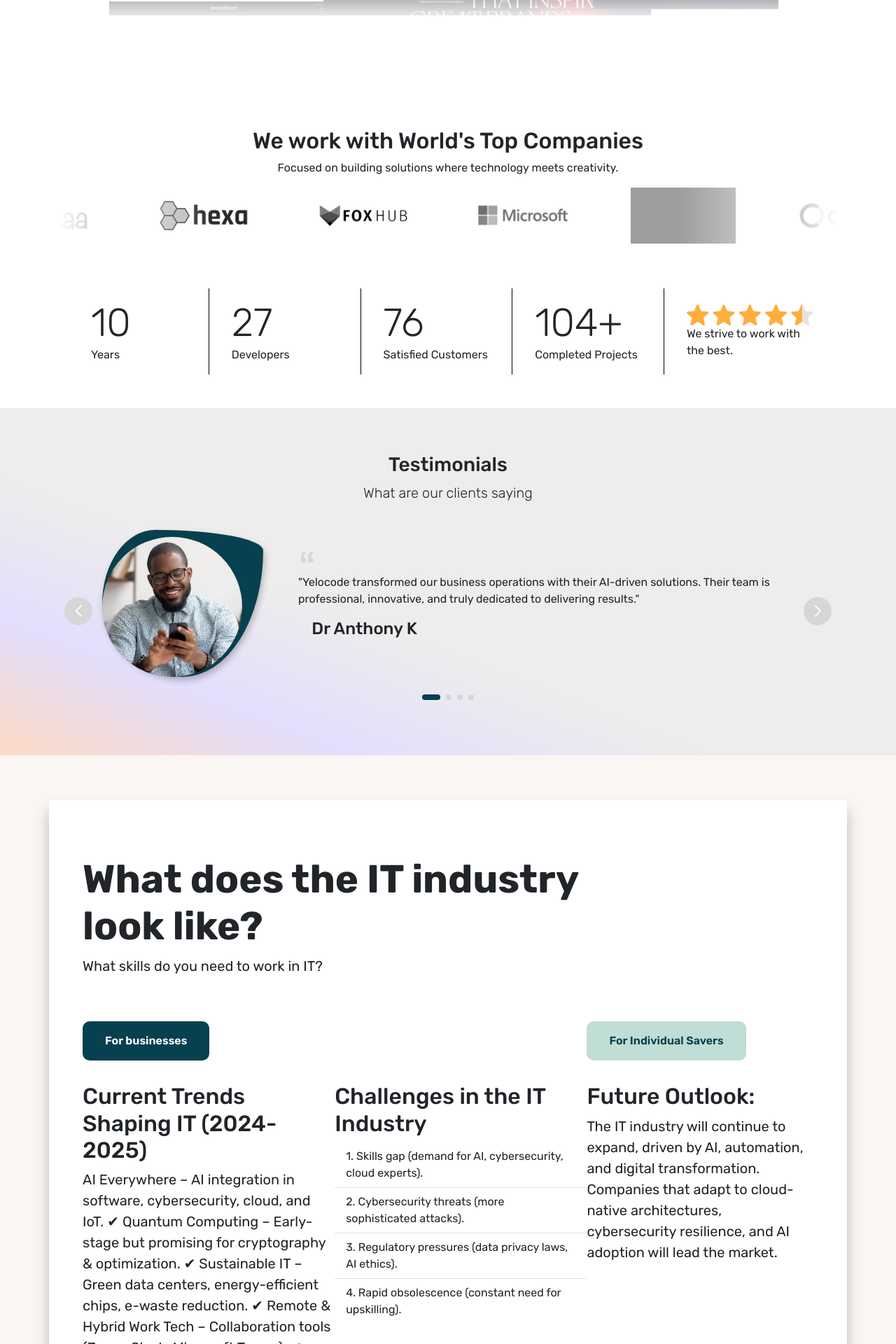
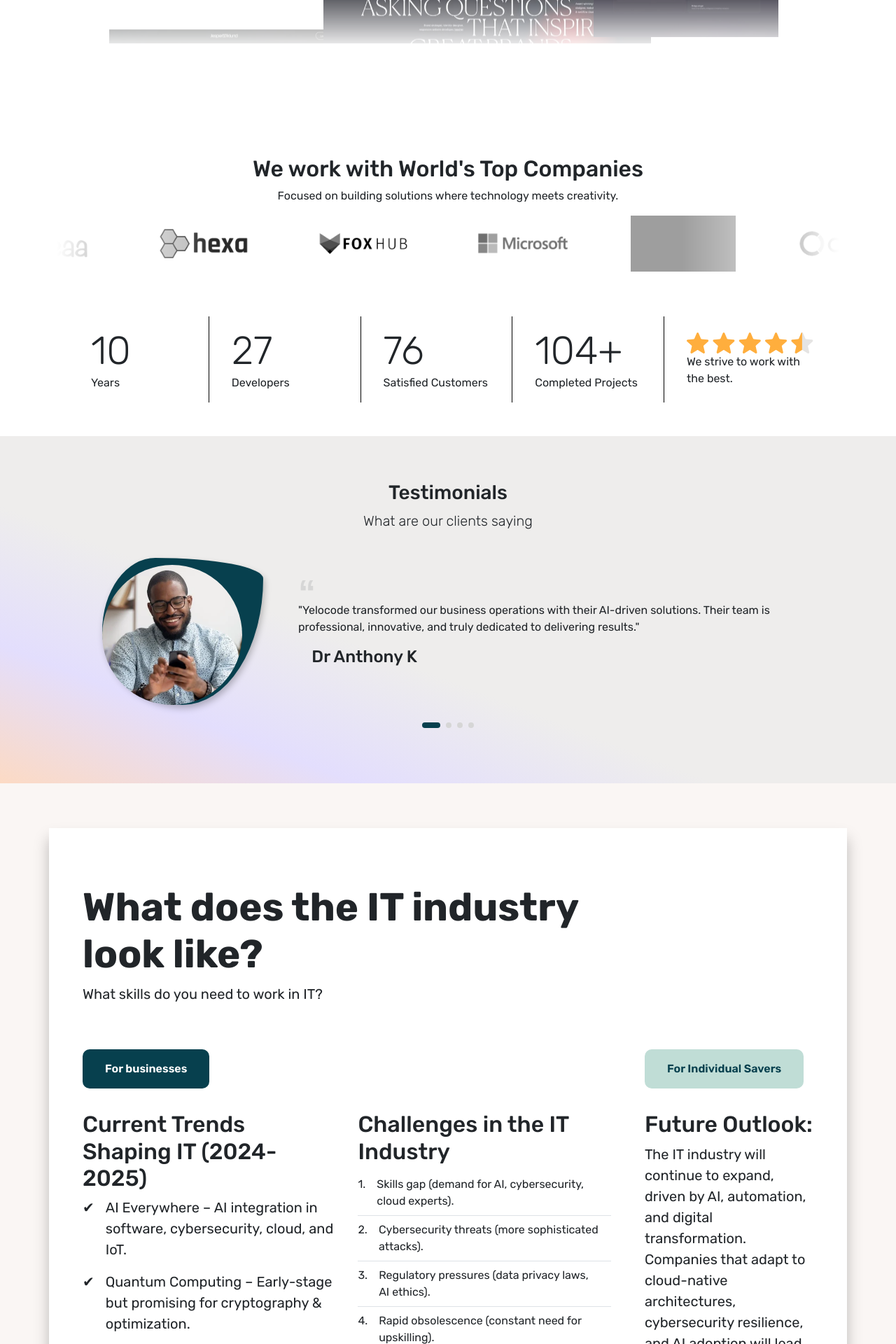
Before and after one commit to codesbycj/Yelo, a PHP site: page / in a window 1280 px wide. Shown: the part 1560-3480 px from the top of the page at 70% size. Run offline with PHP 8.4, Linux system fonts and the light colour scheme; grey boxes are pictures that could not be loaded.

Commit message:
Home Page locked nd loaded

```diff
--- a/inc/footer.php
+++ b/inc/footer.php
@@ -1,19 +1,18 @@
 <footer>
     <div class="footer container">
         <div class="top">
-                <div class="each">
+            <div class="each eacher">
                 <img src="assets/10001.png" alt="" srcset="" style="width: 100px;">
             </div>
 
+            <div class="mobile">
                 <div class="each">
                     <p class="my-0 fw-bold" style="font-size: 13px; color: gray;">Products</p>
 
                     <p class="my-0">Products</p>
                     <p class="my-0">Products</p>
                     <p class="my-0">Products</p>
-                    <p class="my-0">Products</p>
-                    <p class="my-0">Products</p>
-                    <p class="my-0">Products</p>
+
                 </div>
                 <div class="each">
                     <p class="my-0 fw-bold" style="font-size: 13px; color: gray;">Resources</p>
@@ -21,19 +20,15 @@
                     <p class="my-0">Plan Cost Calculator</p>
                     <p class="my-0">Plan Cost Calculator</p>
                     <p class="my-0">Products</p>
-                    <p class="my-0">Plan Cost Calculator</p>
-                    <p class="my-0">Products</p>
-                    <p class="my-0">Products</p>
+
                 </div>
                 <div class="each">
                     <p class="my-0 fw-bold" style="font-size: 13px; color: gray;">Company</p>
 
                     <p class="my-0">Products</p>
                     <p class="my-0">Products</p>
-                    <p class="my-0">Plan Cost Calculator</p>
-                    <p class="my-0">Plan Cost Calculators</p>
-                    <p class="my-0">Products</p>
-                    <p class="my-0">Products</p>
+
+                </div>
             </div>
         </div>
 
@@ -42,10 +37,6 @@
             <i class="fa-brands fa-twitter"></i>
             <i class="fa-brands fa-linkedin"></i>
             <i class="fa-brands fa-instagram"></i>
-                <p class="my-0">Privacy</p>
-                <p class="my-0">Terms and Conditions of Use</p>
-                <p class="my-0">Legal Disclosures</p>
-                <p class="my-0">Your Privacy Choices</p>
         </div>
     </div>
 </footer>
--- a/index.php
+++ b/index.php
@@ -33,16 +33,16 @@
 
                 <div class="inputSec">
                     <input type="text" name="" id="" placeholder="Enter your work email address">
-                    <button type="submit">Explore</button>
+                    <a class="btn" type="submit">Explore</a>
                 </div>
 
-                <p style="margin-top: 2rem;">Already have a Yelocode account? <a href=""
+                <p style="margin-top: 2rem;" class="">Already have a Yelocode account? <a href=""
                         style="font-weight: 500; color: var(--color-black);">Click here to log in</a></p>
 
-                <p style="font-size: 12px; margin-top: 4rem;">Your partner in groundbreaking technology solutions, transforming ideas into impactful digital experiences.</p>
+                <p style="font-size: 12px; margin-top: 4rem;" class="my-0">Your partner in groundbreaking technology solutions, transforming ideas into impactful digital experiences.</p>
             </div>
 
-            <div id="carouselExampleAutoplaying" class="carousel slide right" data-bs-ride="carousel">
+            <div id="carouselExampleAutoplaying" class="carousel slide right d-none d-md-block" data-bs-ride="carousel">
                 <div class="carousel-inner">
                     <div class="carousel-item active">
                         <img src="assets/ba1.jpeg" class="d-block w-100" alt="...">
@@ -105,7 +105,6 @@
         </div>
     </section>
 
-
     <!-- STUDENTS DETAILS -->
     <?php include('inc/student.php') ?>
 
@@ -138,27 +137,27 @@
         <div class="businesses container">
             <div class="business">
                 <p class="display-4">10</p>
-                <p>Years</p>
+                <p class="under">Years</p>
             </div>
 
             <div class="business">
                 <p class="display-4">27</p>
-                <p>Developers</p>
+                <p class="under">Developers</p>
             </div>
 
             <div class="business">
                 <p class="display-4">76</p>
-                <p>Satisfied Customers</p>
+                <p class="under">Satisfied Customers</p>
             </div>
 
             <div class="business">
                 <p class="display-4">104+</p>
-                <p>Completed Projects</p>
+                <p class="under">Completed Projects</p>
             </div>
 
             <div class="business">
                 <img src="assets/stars.svg" alt="" srcset="">
-                <p>We strive to work with the best.</p>
+                <p class="under">We strive to work with the best.</p>
             </div>
         </div>
     </section>
@@ -263,7 +262,7 @@
     <!-- START YOUR ROAD -->
     <div id="start">
         <div class="start container">
-            <div class="top" style="width: 80%;">
+            <div class="top">
                 <h2 class="display-4 fw-bold">What does the IT industry look like?</h2>
                 <p class="my-0">What skills do you need to work in IT?</p>
             </div>
@@ -276,20 +275,20 @@
                     <div class="topTwo">
                         <div class="each">
                             <h2>Current Trends Shaping IT (2024-2025)</h2>
-                            <p> AI Everywhere – AI integration in software, cybersecurity, cloud, and IoT.
-                                ✔ Quantum Computing – Early-stage but promising for cryptography & optimization.
-                                ✔ Sustainable IT – Green data centers, energy-efficient chips, e-waste reduction.
-                                ✔ Remote & Hybrid Work Tech – Collaboration tools (Zoom, Slack, Microsoft Teams).
-                                ✔ Metaverse & AR/VR – Growth in virtual workspaces, gaming, and training simulations.</p>
+                            <p class="d-flex gap-3"> <span> ✔</span> AI Everywhere – AI integration in software, cybersecurity, cloud, and IoT. </p>
+                            <p class="d-flex gap-3"> <span> ✔</span> Quantum Computing – Early-stage but promising for cryptography & optimization. </p>
+                            <p class="d-flex gap-3"> <span>✔ </span>Sustainable IT – Green data centers, energy-efficient chips, e-waste reduction. </p>
+                            <p class="d-flex gap-3"> <span> ✔</span> Remote & Hybrid Work Tech – Collaboration tools (Zoom, Slack, Microsoft Teams). </p>
+                            <p class="d-flex gap-3"> <span> ✔</span> Metaverse & AR/VR – Growth in virtual workspaces, gaming, and training simulations.</p>
                         </div>
 
-                        <div class="each">
+                        <div class="each d-none d-lg-block">
                             <h2>Challenges in the IT Industry</h2>
                             <ul class="list-group list-group-flush">
-                                <li class="list-group-item">1. Skills gap (demand for AI, cybersecurity, cloud experts).</li>
-                                <li class="list-group-item">2. Cybersecurity threats (more sophisticated attacks).</li>
-                                <li class="list-group-item">3. Regulatory pressures (data privacy laws, AI ethics).</li>
-                                <li class="list-group-item">4. Rapid obsolescence (constant need for upskilling).</li>
+                                <li class="list-group-item d-flex gap-3"> <span>1.</span> Skills gap (demand for AI, cybersecurity, cloud experts).</li>
+                                <li class="list-group-item d-flex gap-3"> <span>2.</span> Cybersecurity threats (more sophisticated attacks).</li>
+                                <li class="list-group-item d-flex gap-3"> <span>3.</span> Regulatory pressures (data privacy laws, AI ethics).</li>
+                                <li class="list-group-item d-flex gap-3"> <span>4.</span> Rapid obsolescence (constant need for upskilling).</li>
                             </ul>
 
                         </div>
@@ -311,7 +310,7 @@
                 </div>
             </div>
         </div>
-        <div class="bottom container">
+        <div class="bottom container d-none d-md-block">
             <p><a href="">Jumpstart Your Business</a></p>
             <p>
                 Empowering Your Vision, Accelerating Your Success <a href="">Let's Guide You</a></p>
@@ -364,9 +363,9 @@
             <div class="top">
                 <h1 class="display-6 fw-bold">Powerful tech at your fingertips</h1>
 
-                    <p>Experience innovation without limits. We put the latest technology directly in your hands — empowering you to work smarter, connect faster, and solve complex challenges with ease.</p>
+                <p>Experience innovation without limits. We put the latest technology directly in your hands — empowering you to work smarter, connect faster, and solve complex challenges with ease.</p>
 
-                   <p> Whether you're a business leader, a creator, or a curious mind, our solutions are designed to deliver speed, efficiency, and reliability, all accessible at the touch of a button. From intelligent software to next-gen hardware,
+                <p> Whether you're a business leader, a creator, or a curious mind, our solutions are designed to deliver speed, efficiency, and reliability, all accessible at the touch of a button. From intelligent software to next-gen hardware,
                     the power to transform your world is just a tap away.
                 </p>
             </div>
@@ -375,7 +374,7 @@
                 <div class="each">
                     <p class="display-6 fw-bold ees">Graphics Design <span class="arrow"><i
                                 class="fa-solid fa-arrow-right"></i></span></p>
-                    <p class="display-6 fw-bold ees">Full Stack Development <span class="arrow"><i
+                    <p class="display-6 fw-bold ees">Full- Stack Development <span class="arrow"><i
                                 class="fa-solid fa-arrow-right"></i></span></p>
                     <p class="display-6 fw-bold ees">Data Analysis <span class="arrow"><i
                                 class="fa-solid fa-arrow-right"></i></span></p>
@@ -383,7 +382,7 @@
                                 class="fa-solid fa-arrow-right"></i></span></p>
                 </div>
 
-                <div class="each">
+                <div class="each d-none d-md-block">
                     <div class="img">
                         <img src="assets/ba1.jpeg" alt="" srcset="">
                     </div>
@@ -402,7 +401,7 @@
     <!-- CUSTOMER SUPPORT -->
     <div id="support">
         <div class="support">
-            <div class="images">
+            <div class="images d-none d-md-block">
                 <div class="ups">
                     <img class="up itm1" src="assets/up.jpeg" alt="" srcset="">
                     <img class="up itm2" src="assets/up1.jpeg" alt="" srcset="">
@@ -434,9 +433,9 @@
                 <div class="down">
                     <h2 class="display-5 fw-bolder">Consistent High Performance</h2>
                     <p class="my-3" style="font-size: 20px;">We proudly celebrate the dedication, resilience,
-                         and outstanding achievements of our top-performing students.
-                         Their hard work and pursuit of excellence set the standard for academic
-                          success and inspire others to reach their full potential.
+                        and outstanding achievements of our top-performing students.
+                        Their hard work and pursuit of excellence set the standard for academic
+                        success and inspire others to reach their full potential.
                     </p>
                 </div>
             </div>
--- a/style.css
+++ b/style.css
@@ -248,6 +247,156 @@ body {
 }
 
 */
+
+@media (max-width: 995px) {
+  .hero {
+    flex-direction: column;
+    gap: 4rem;
+    overflow-y: hidden;
+  }
+
+  .hero .left {
+    width: 100%;
+    text-align: center;
+  }
+
+  .hero .left input {
+    display: none;
+  }
+
+  .hero .left p {
+    font-size: 18px;
+  }
+
+  .hero .left h2 {
+    text-align: center;
+    font-size: 45px;
+    margin-bottom: 1rem;
+  }
+
+  .hero .left input::placeholder {
+    font-size: 13px;
+  }
+
+  .hero .left .inputSec .btn {
+    width: unset;
+    text-align: center;
+    margin: auto;
+    padding: 1rem 3rem;
+    border-radius: 5px;
+  }
+
+  .hero .right {
+    width: 100%;
+    max-height: 500px;
+  }
+}
+
+/* WHO WE ARE */
+
+#wwa {
+  padding: 5rem 0 0 0;
+  /* background: #ffffff;
+  background: linear-gradient(
+    0deg,
+    rgba(255, 255, 255, 1) 0%,
+    rgba(150, 150, 150, 1) 39%,
+    rgba(162, 162, 162, 1) 67%,
+    rgba(255, 255, 255, 1) 78%
+  ); */
+}
+
+.wwaCards {
+  margin-top: 2rem;
+  display: flex;
+  flex-direction: column;
+  gap: 1rem;
+}
+
+.wwaHead {
+  text-align: center;
+  margin-bottom: 3rem;
+}
+
+.wwa .wrapper {
+  /* border: 2px solid black; */
+  margin-top: 1rem;
+  margin-bottom: 1rem;
+  display: flex;
+  justify-content: space-between;
+  align-items: center;
+  position: relative;
+  height: 80px;
+  overflow: hidden;
+  mask-image: linear-gradient(
+    to right,
+    rgba(0, 0, 0, 0),
+    rgba(0, 0, 0, 1) 20%,
+    rgba(0, 0, 0, 1) 80%,
+    rgba(0, 0, 0, 0)
+  );
+}
+
+.wwaEmployers .wrapper img {
+  width: 100%;
+  height: 100%;
+  filter: grayscale(100%);
+  object-fit: contain;
+}
+
+.item {
+  width: 150px;
+  height: 150px;
+  border-radius: 6px;
+  position: absolute;
+  left: max(calc(200px * 7), 100%);
+  animation-name: scrollLeft;
+  animation-duration: 30s;
+  animation-timing-function: linear;
+  animation-iteration-count: infinite;
+}
+
+@keyframes scrollLeft {
+  100% {
+    left: -200px;
+  }
+}
+
+.item1 {
+  animation-delay: calc(30s / 7 * (7 - 1) * -1);
+}
+.item2 {
+  animation-delay: calc(30s / 7 * (7 - 2) * -1);
+}
+.item3 {
+  animation-delay: calc(30s / 7 * (7 - 3) * -1);
+}
+.item4 {
+  animation-delay: calc(30s / 7 * (7 - 4) * -1);
+}
+.item5 {
+  animation-delay: calc(30s / 7 * (7 - 5) * -1);
+  height: fit-content;
+}
+.item6 {
+  animation-delay: calc(30s / 7 * (7 - 6) * -1);
+  height: fit-content;
+}
+.item7 {
+  animation-delay: calc(30s / 7 * (7 - 7) * -1);
+  height: fit-content;
+}
+
+@media (max-width: 765px) {
+  #wwa {
+    padding: 1rem 0;
+  }
+
+  .item {
+    left: max(calc(150px * 7), 100%);
+  }
+}
+
 /* BUSINESSES SECTION */
 #businesses {
   padding: 3rem 0;
@@ -258,6 +407,7 @@ body {
   display: grid;
   grid-template-columns: repeat(5, 1fr);
   align-items: center;
+  justify-content: space-evenly;
   width: 100%;
 }
 
@@ -402,100 +593,6 @@ body {
   /* background-color: purple; */
 }
 
-/* WHO WE ARE */
-
-#wwa {
-  padding: 5rem 0 0 0;
-  /* background: #ffffff;
-  background: linear-gradient(
-    0deg,
-    rgba(255, 255, 255, 1) 0%,
-    rgba(150, 150, 150, 1) 39%,
-    rgba(162, 162, 162, 1) 67%,
-    rgba(255, 255, 255, 1) 78%
-  ); */
-}
-
-.wwaCards {
-  margin-top: 2rem;
-  display: flex;
-  flex-direction: column;
-  gap: 1rem;
-}
-
-.wwaHead {
-  text-align: center;
-  margin-bottom: 3rem;
-}
-
-.wwa .wrapper {
-  /* border: 2px solid black; */
-  margin-top: 1rem;
-  margin-bottom: 1rem;
-  display: flex;
-  justify-content: space-between;
-  align-items: center;
-  position: relative;
-  height: 80px;
-  overflow: hidden;
-  mask-image: linear-gradient(
-    to right,
-    rgba(0, 0, 0, 0),
-    rgba(0, 0, 0, 1) 20%,
-    rgba(0, 0, 0, 1) 80%,
-    rgba(0, 0, 0, 0)
-  );
-}
-
-.wwaEmployers .wrapper img {
-  width: 100%;
-  height: 100%;
-  filter: grayscale(100%);
-}
-
-.item {
-  width: 150px;
-  height: 150px;
-  border-radius: 6px;
-  position: absolute;
-  left: max(calc(200px * 7), 100%);
-  animation-name: scrollLeft;
-  animation-duration: 30s;
-  animation-timing-function: linear;
-  animation-iteration-count: infinite;
-}
-
-@keyframes scrollLeft {
-  100% {
-    left: -200px;
-  }
-}
-
-.item1 {
-  animation-delay: calc(30s / 7 * (7 - 1) * -1);
-}
-.item2 {
-  animation-delay: calc(30s / 7 * (7 - 2) * -1);
-}
-.item3 {
-  animation-delay: calc(30s / 7 * (7 - 3) * -1);
-}
-.item4 {
-  animation-delay: calc(30s / 7 * (7 - 4) * -1);
-}
-.item5 {
-  animation-delay: calc(30s / 7 * (7 - 5) * -1);
-  height: fit-content;
-}
-.item6 {
-  animation-delay: calc(30s / 7 * (7 - 6) * -1);
-  height: fit-content;
-}
-.item7 {
-  animation-delay: calc(30s / 7 * (7 - 7) * -1);
-  height: fit-content;
-}
-
 /* TESTIMONIALS */
 #testimonials {
   width: 100%;
@@ -598,6 +691,7 @@ body {
 }
 
 .testimonials :is(.swiper-button-prev, .swiper-button-next) {
+  display: none;
   background-color: rgb(214, 214, 214);
   width: 40px;
   height: 40px;
@@ -640,15 +751,30 @@ body {
   background-color: var(--color-white);
   padding: 5rem 3rem 0 3rem !important;
   box-shadow: 0 15px 20px rgba(0, 0, 0, 0.25);
+  width: 100%;
+}
+
+.start .top {
+  width: 80%;
 }
 
 .start .middle {
   display: flex;
+  gap: 3rem;
+  width: 100%;
 }
 
 .start .middle .left,
 .start .middle .right {
   margin-top: 4rem;
+}
+
+.start .middle .right {
+  width: 40%;
+}
+
+.list-group-item {
+  padding-left: 0 !important;
 }
 
 .start .middle .left button {
@@ -673,6 +799,8 @@ body {
 
 .start .middle .topTwo {
   display: flex;
+  width: 100%;
+  gap: 2rem;
 }
 
 .start .middle .topTwo .each {
```
Also changed, not shown: other parts of style.css (+196 -10 lines). Lines whose indentation alone changed are shown as unchanged.
